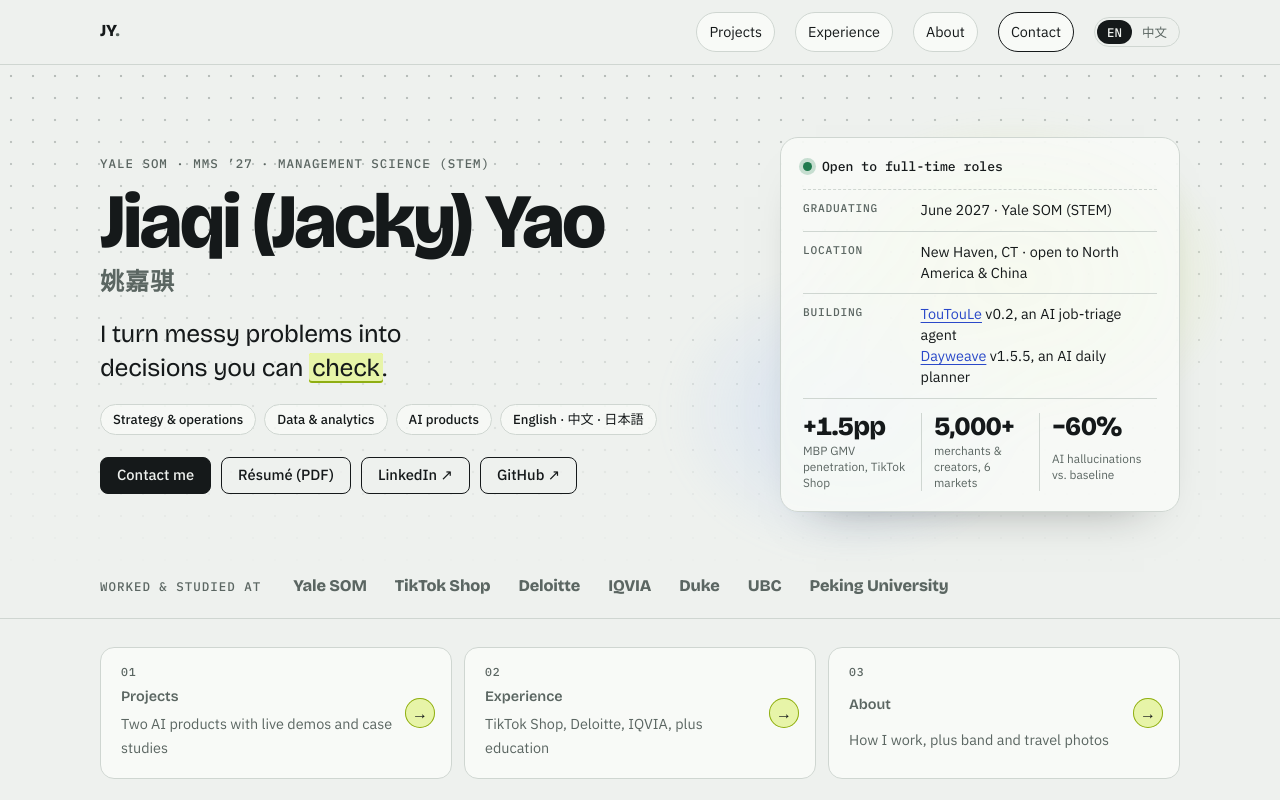
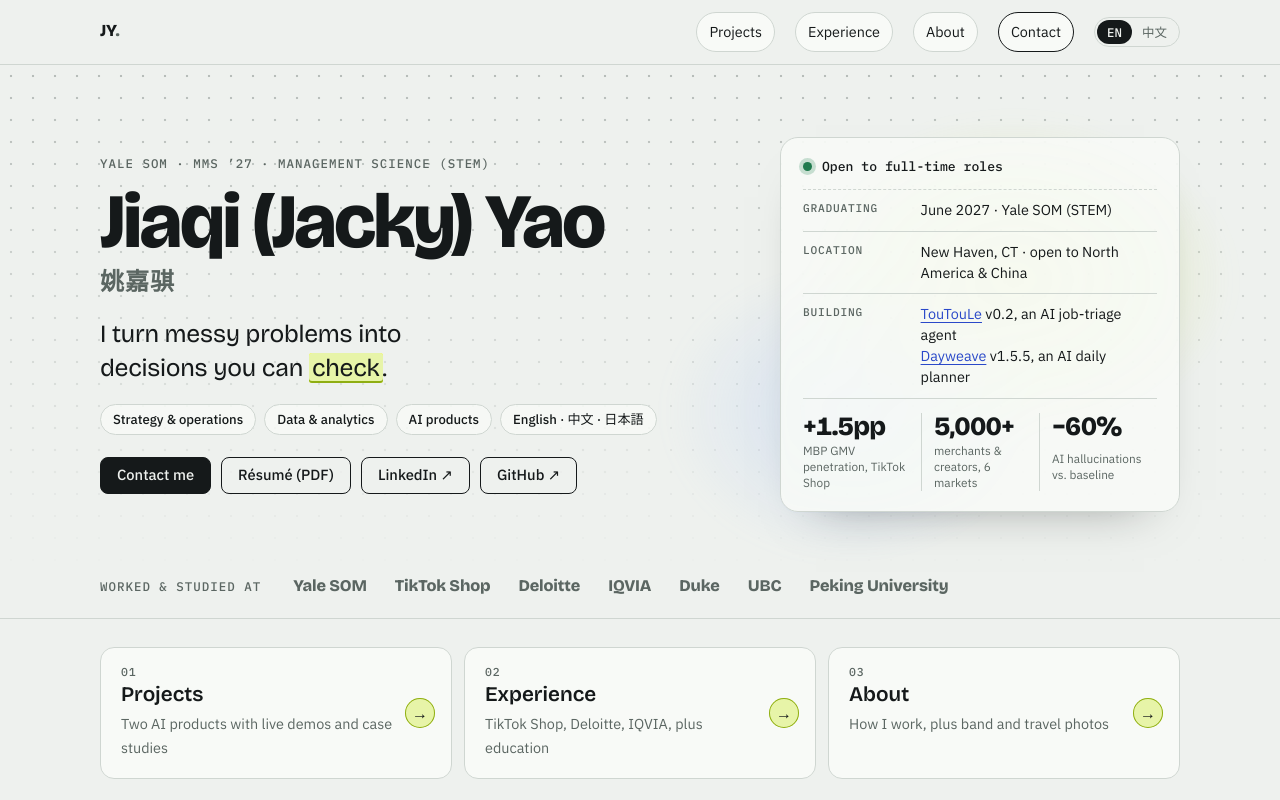
Before and after one commit to animenzzz128/animenzzz128.github.io, a React (Vite) app: page / in a window 1280 px wide. Shown: the top 800 px of the page. Built offline with nearby package versions, Linux system fonts and the light colour scheme.

Commit message:
Fix explore card text styles
Co-Authored-By: Claude Opus 5.5 (1M context) <noreply@anthropic.com>
Claude-Session: https://claude.ai/code/session_01BTvH2LL583gMkT8RUtwErp

```diff
--- a/src/pages/Home.tsx
+++ b/src/pages/Home.tsx
@@ -22,7 +22,7 @@ export default function Home() {
             <Link className="explore-card" to={e.to} key={e.to}>
               <small>0{i + 1}</small>
               <b><T {...e.title} /></b>
-              <span><T {...e.text} /></span>
+              <p><T {...e.text} /></p>
               <em aria-hidden="true">→</em>
             </Link>
           ))}
--- a/src/styles.css
+++ b/src/styles.css
@@ -295,10 +295,10 @@ main:focus { outline: none; }
 /* Explore entry cards */
 .explore { display: grid; grid-template-columns: repeat(3, minmax(0,1fr)); gap: 12px; margin: 28px 0 8px; }
 @media (max-width: 760px) { .explore { grid-template-columns: minmax(0,1fr); gap: 8px; } }
-.explore-card { position: relative; display: grid; gap: 4px; padding: 18px 48px 18px 20px; border: 1px solid var(--rule); border-radius: 14px; background: var(--sheet); color: var(--ink); text-decoration: none; transition: transform .18s, box-shadow .18s, border-color .18s; }
+.explore-card { position: relative; display: grid; gap: 4px; align-content: start; padding: 18px 48px 18px 20px; border: 1px solid var(--rule); border-radius: 14px; background: var(--sheet); color: var(--ink); text-decoration: none; transition: transform .18s, box-shadow .18s, border-color .18s; }
 .explore-card small { font: 500 .72rem/1 var(--f-mono); color: var(--muted); letter-spacing: .08em; }
 .explore-card b { font: 600 1.3rem/1.3 var(--f-display); }
-.explore-card span { color: var(--muted); font-size: .9rem; }
+.explore-card p { margin: 0; color: var(--muted); font-size: .9rem; }
 .explore-card em { position: absolute; right: 16px; top: 50%; translate: 0 -50%; width: 30px; height: 30px; display: grid; place-items: center; border-radius: 50%; background: var(--hl); box-shadow: inset 0 0 0 1px var(--hl-line); font-style: normal; transition: translate .18s, background .18s; }
 .explore-card:hover { transform: translateY(-2px); border-color: var(--ink); box-shadow: 0 10px 24px -14px rgba(0,0,0,.35); }
 .explore-card:hover em { translate: 4px -50%; background: var(--mark); color: var(--mark-ink); }
```
